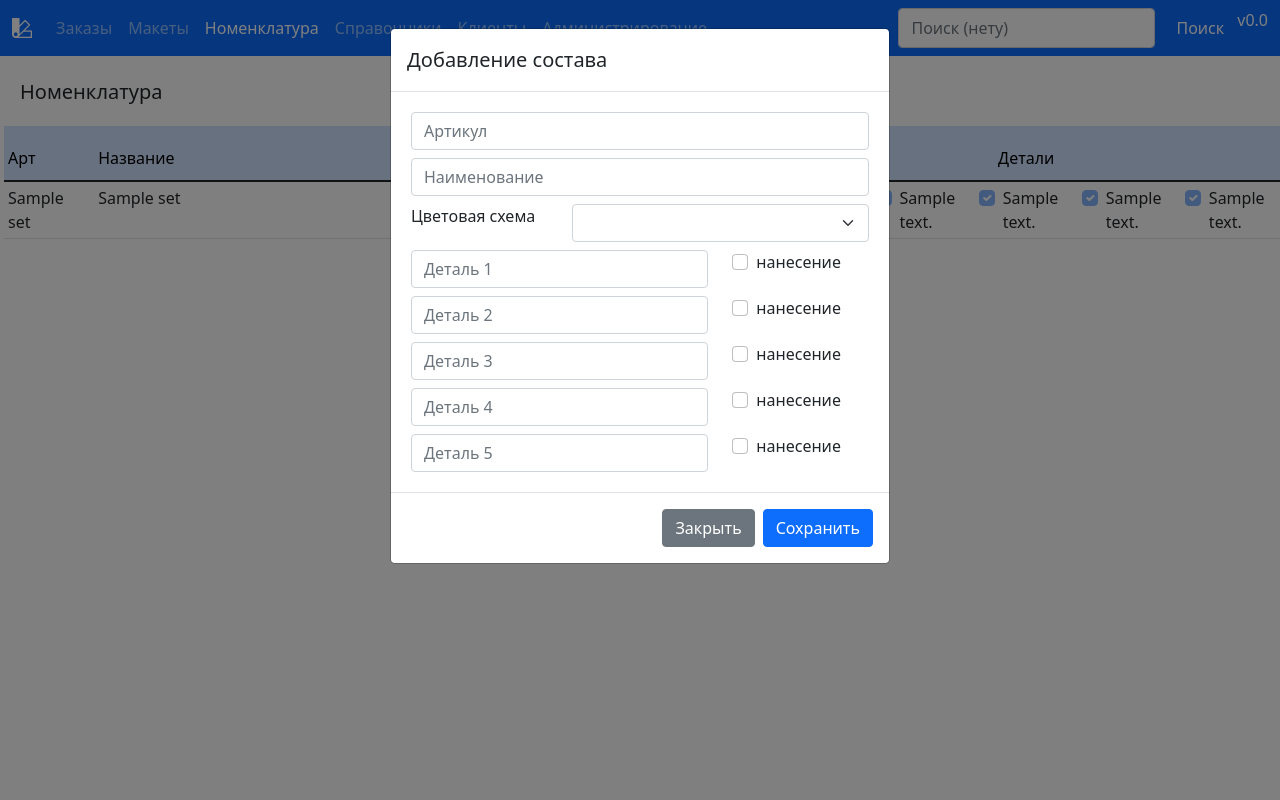
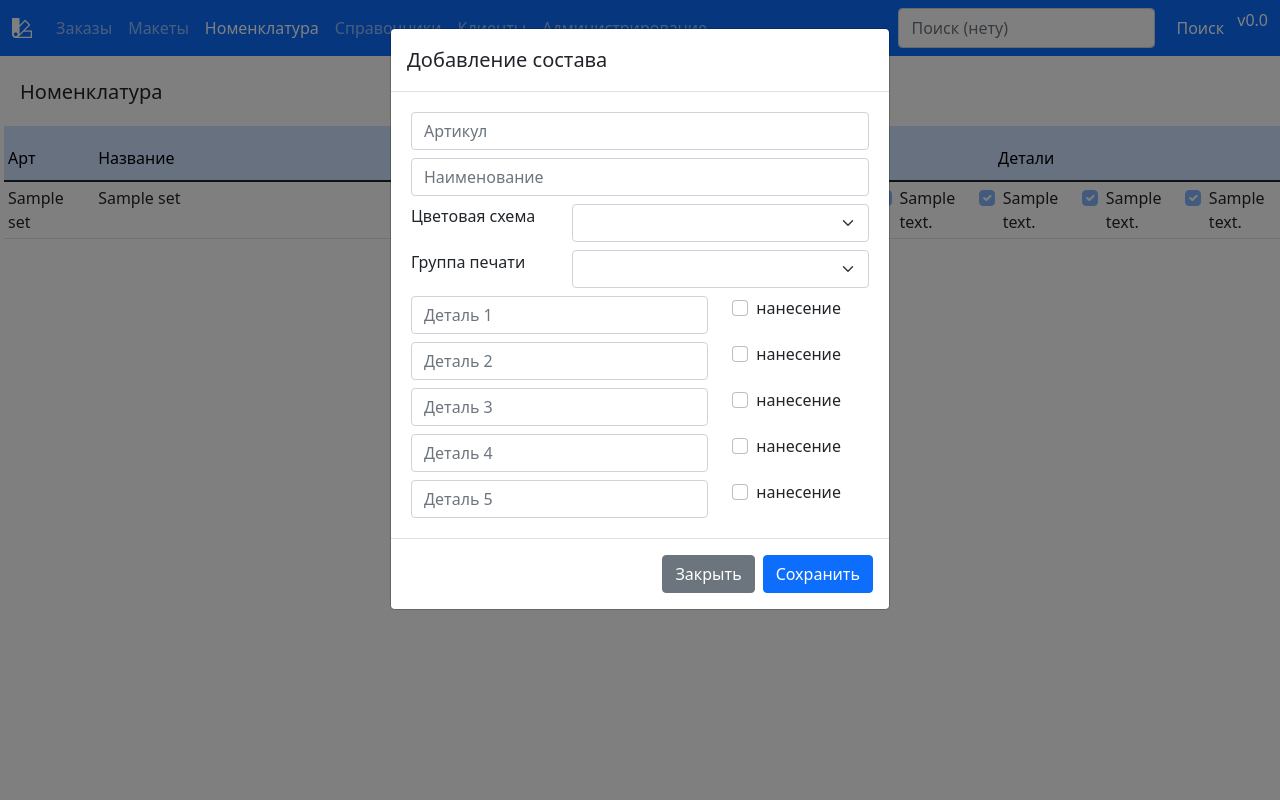
Before and after one commit to tsibul/Makety, a Django app: page /maket/goods in a window 1280 px wide, after a click on "Добавить Номенклатуру". Run offline with Django 4.2, Linux system fonts and the light colour scheme; tables that the repository leaves empty hold one stand-in row (values such as "Sample post"); parts of the project's set-up code (start-up, migrations or seed data) failed here and were passed over; some libraries are stand-ins or nearby versions.

Commit message:
modal for new goods ready

```diff
--- a/maket/templates/maket/goods.html
+++ b/maket/templates/maket/goods.html
@@ -22,12 +22,23 @@
           <div class="col p-1">
               <input type="text" class="form-control" name="dt_it_nm" placeholder="Наименование"></div>
           <div class="row p-1">
-              <div class="col-4"><label for="dt_it_art">Цветовая схема</label></div>
+              <div class="col-4"><label for="dt_it_clr">Цветовая схема</label></div>
               <div class="col-8">
-              <select class="form-select" name="dt_it_art" id="dt_it_art"  aria-label="select color">
+              <select class="form-select" name="dt_it_clr" id="dt_it_clr"  aria-label="select color">
                   <option value="blank" selected></option>
               {% for clr in color_scheme %}
                   <option value="{{clr}}">{{clr}}</option>
+              {% endfor %}
+              </select>
+              </div>
+          </div>
+          <div class="row p-1">
+              <div class="col-4"><label for="dt_it_pg">Группа печати</label></div>
+              <div class="col-8">
+              <select class="form-select" name="dt_it_pg" id="dt_it_pg"  aria-label="select print group">
+                  <option value="blank" selected></option>
+              {% for pr_g in print_group %}
+                  <option value="{{pr_g}}">{{pr_g}}</option>
               {% endfor %}
               </select>
               </div>
```
